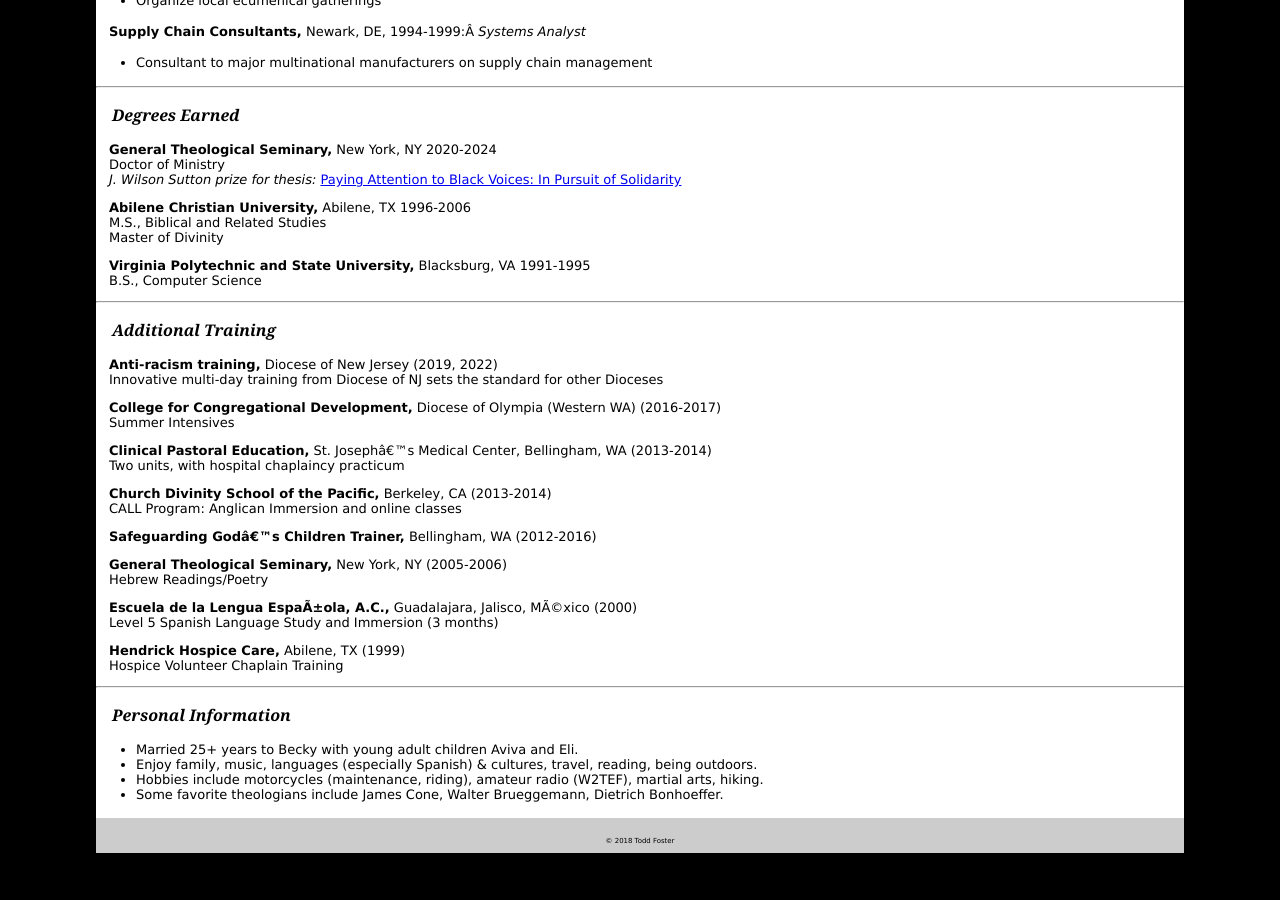
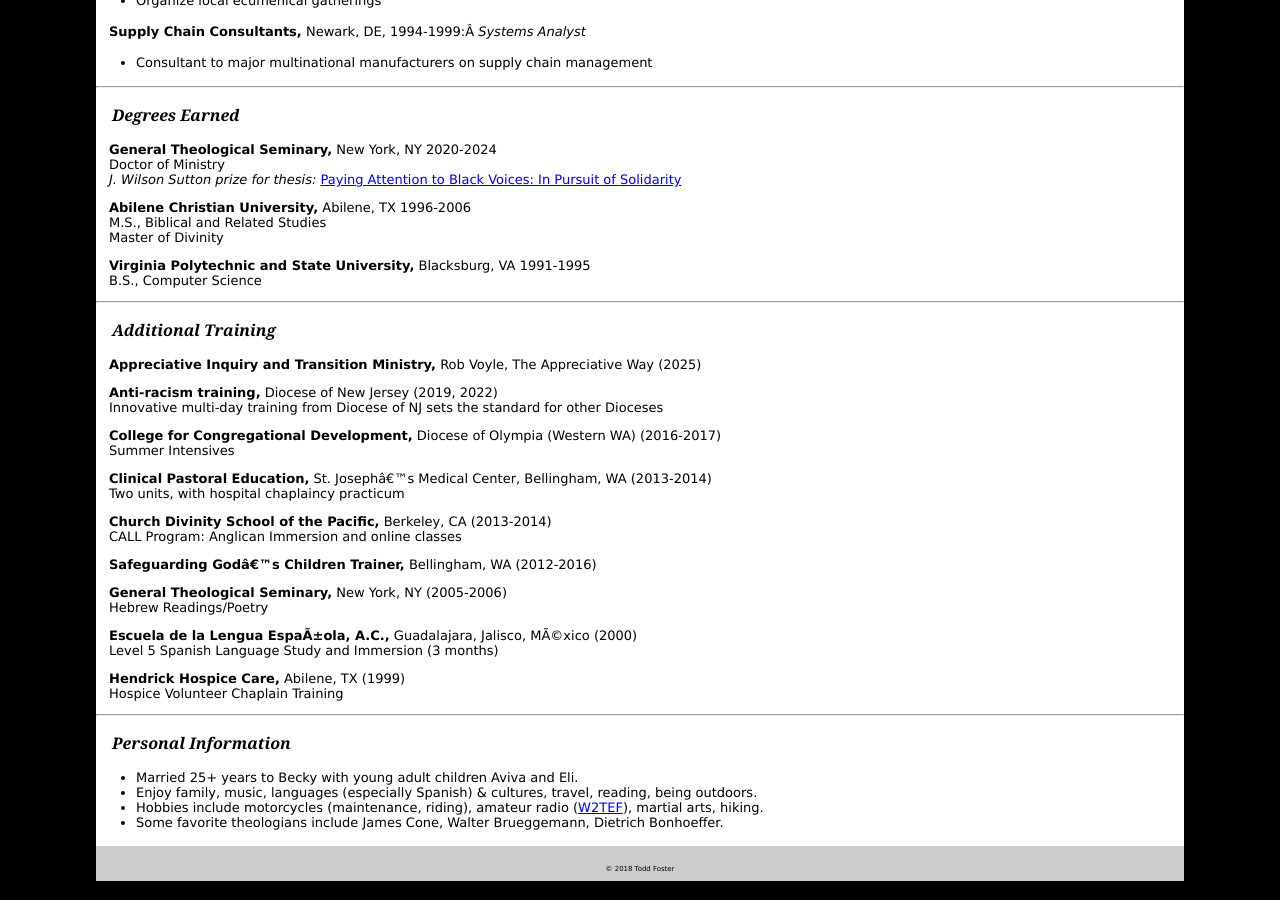
Before and after one commit to toddfoster/toddfoster.github.com, a Jekyll site: the page built from resume.md, in a window 1280 px wide and 900 px high, scrolled down 1398 px. Built offline with Jekyll 4.4.1, drawn with Linux system fonts in a browser that asks for light colours; before the commit the page ends 2270 px from its top, so only the background shows below that; part of the change alters nothing that is shown.

Commit message:
apprec inquiry

```diff
--- a/resume.md
+++ b/resume.md
@@ -95,6 +95,8 @@ B.S., Computer Science
 ---
 ## Additional Training
 
+**Appreciative Inquiry and Transition Ministry,** Rob Voyle, The Appreciative Way (2025)
+
 **Anti-racism training,** Diocese of New Jersey (2019, 2022)
 Innovative multi-day training from Diocese of NJ sets the standard for other Dioceses
 
@@ -123,5 +125,5 @@ Hospice Volunteer Chaplain Training
 ## Personal Information
 * Married 25+ years to Becky with young adult children Aviva and Eli.
 * Enjoy family, music, languages (especially Spanish) & cultures, travel, reading, being outdoors.
-* Hobbies include motorcycles (maintenance, riding), amateur radio (W2TEF), martial arts, hiking.
+* Hobbies include motorcycles (maintenance, riding), amateur radio ([W2TEF](https://www.qrz.com/db/W2TEF)), martial arts, hiking.
 * Some favorite theologians include James Cone, Walter Brueggemann, Dietrich Bonhoeffer.
```
